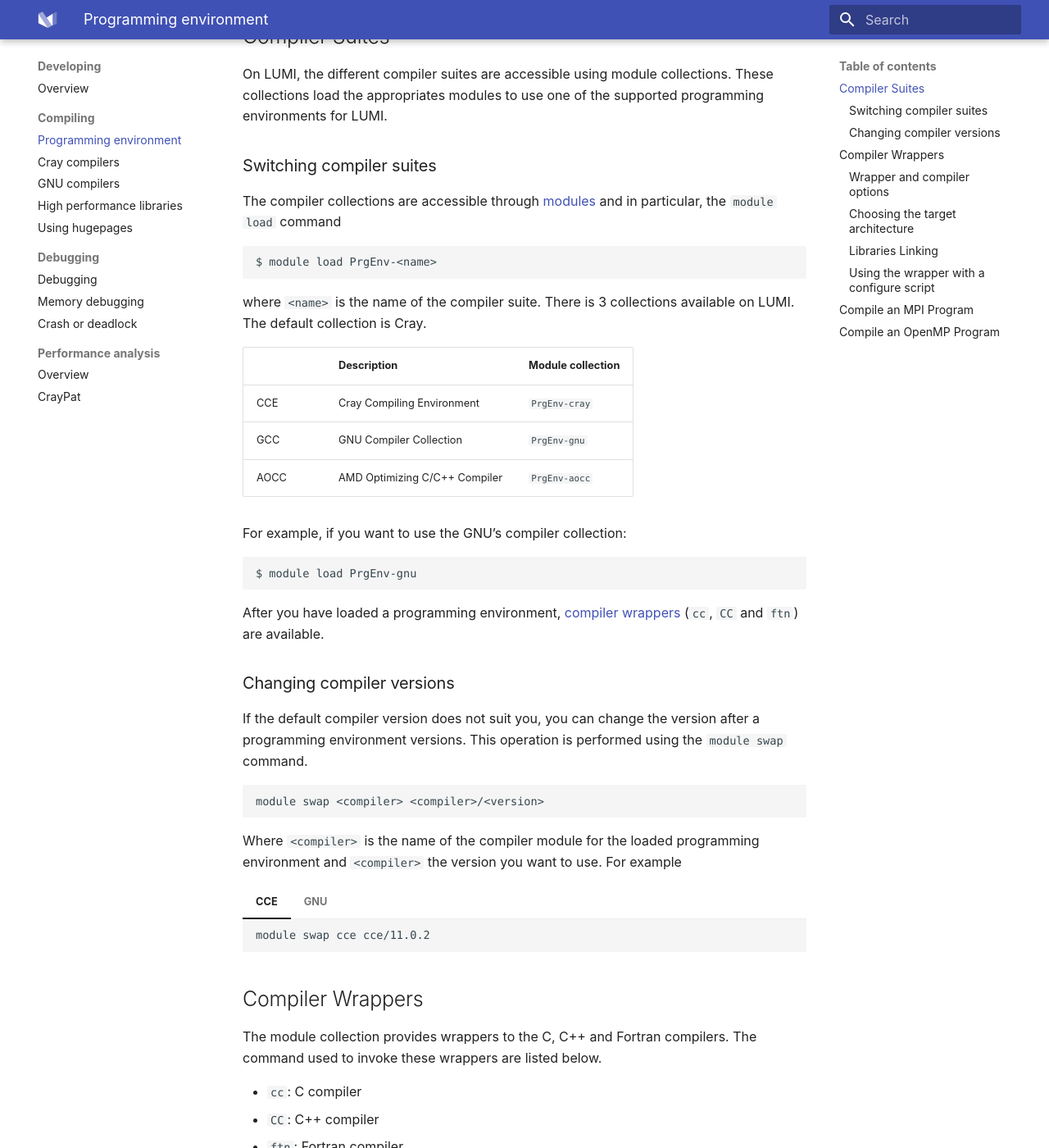
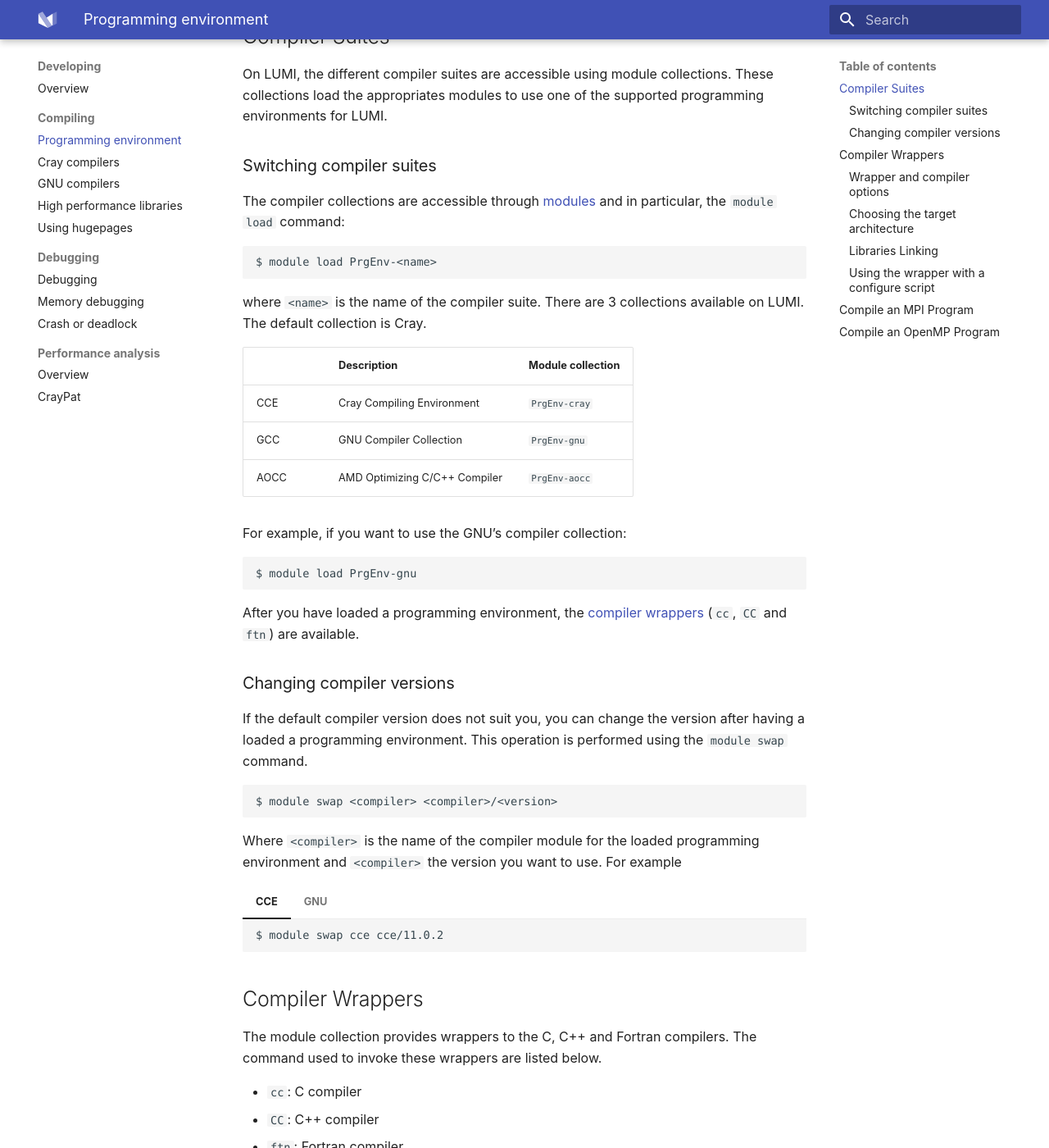
Before and after one commit to Lumi-supercomputer/lumi-userguide, an MkDocs documentation site: the page built from docs/development/compiling/prgenv.md, in a window 1280 px wide and 1400 px high, scrolled down 343 px. Shown: the whole window at 82% size. Built offline with MkDocs 1.6.1 and Material for MkDocs 9.7.7, drawn with Linux system fonts in a browser that asks for light colours; some of the changed text lies outside the part shown.

Commit message:
Fixed typos on the PrgEnv page

````diff
--- a/docs/development/compiling/prgenv.md
+++ b/docs/development/compiling/prgenv.md
@@ -36,13 +36,13 @@
 ### Switching compiler suites
 
 The compiler collections are accessible through [modules][modules] and in
-particular, the `module load` command
+particular, the `module load` command:
 
 ```
 $ module load PrgEnv-<name>
 ```
 
-where `<name>` is the name of the compiler suite. There is 3 collections
+where `<name>` is the name of the compiler suite. There are 3 collections
 available on LUMI. The default collection is Cray.
 
 |      | Description                   | Module collection |
@@ -57,17 +57,17 @@
 $ module load PrgEnv-gnu
 ```
 
-After you have loaded a programming environment, [compiler wrappers][2] (`cc`,
+After you have loaded a programming environment, the [compiler wrappers][2] (`cc`,
 `CC` and `ftn`) are available.
 
 ### Changing compiler versions
 
 If the default compiler version does not suit you, you can change the version
-after a programming environment versions. This operation is performed using
+after having a loaded a programming environment. This operation is performed using
 the `module swap` command.
 
 ```
-module swap <compiler> <compiler>/<version>
+$ module swap <compiler> <compiler>/<version>
 ```
 
 Where `<compiler>` is the name of the compiler module for the loaded programming
@@ -76,13 +76,13 @@
 === "CCE"
 
     ```
-    module swap cce cce/11.0.2
+    $ module swap cce cce/11.0.2
     ```
 
 === "GNU"
 
     ```
-    module swap gcc gcc/10.2.0
+    $ module swap gcc gcc/10.2.0
     ```
 
 
````
Also changed, not shown: other parts of docs/development/compiling/prgenv.md (+1 -1 lines).
